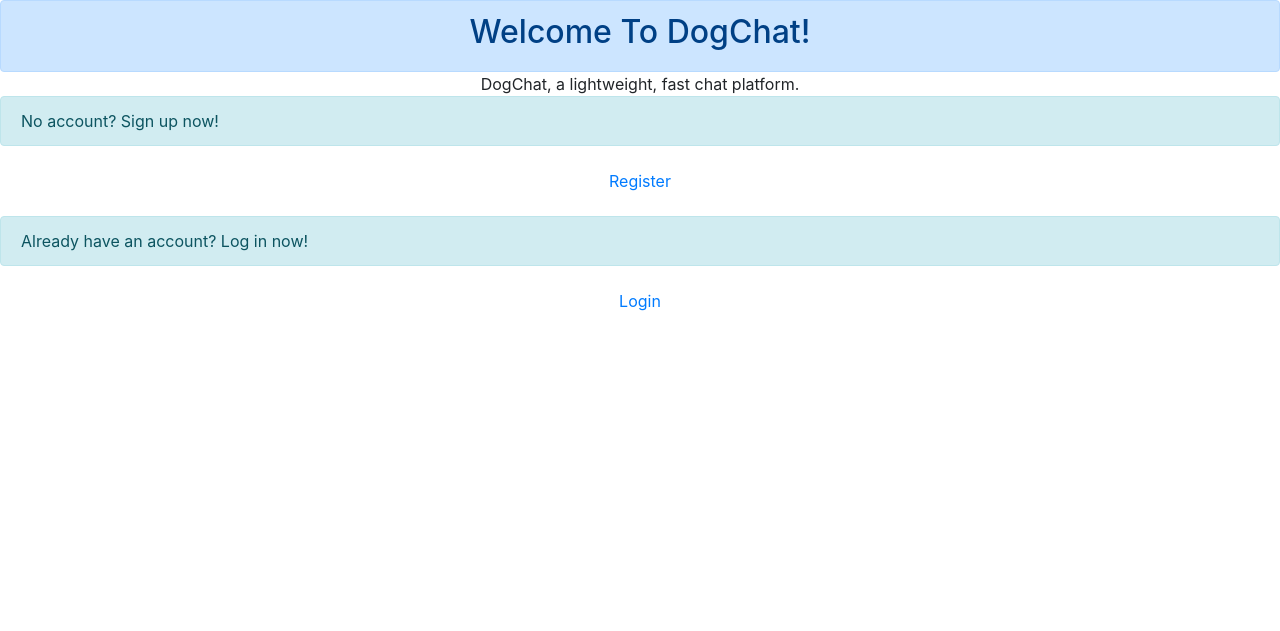
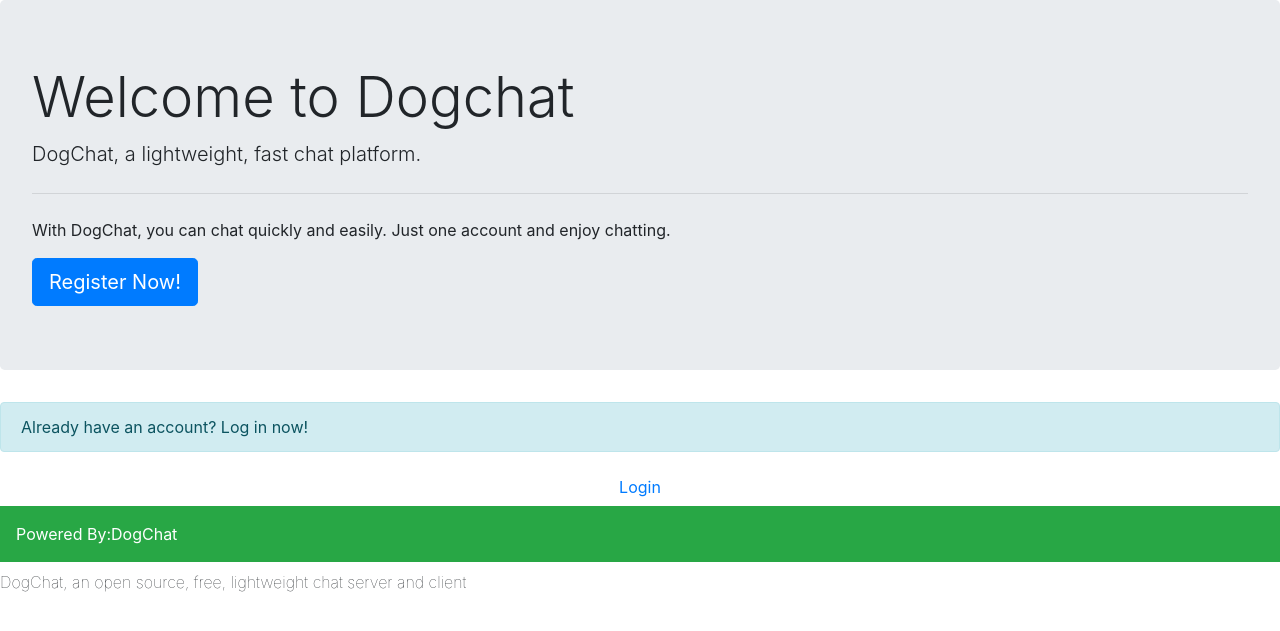
Before and after one commit to EdwardLab/dogchat, a Django app: page / in a window 1280 px wide. Shown: the part 56-687 px from the top of the page. Run offline with Django 3.2, Linux system fonts and the light colour scheme; some libraries are stand-ins or nearby versions.

Commit message:
Update home.html

```diff
--- a/homepage/templates/homepage/home.html
+++ b/homepage/templates/homepage/home.html
@@ -41,17 +41,22 @@
                 </div>
             </div>
         </nav>
-        <div style="text-align: center; margin: 0 auto;" class="alert alert-primary" role="alert"><h2>Welcome To DogChat!</h2></div>
-        <p style="text-align: center; margin: 0 auto;" >DogChat, a lightweight, fast chat platform.</p>
-        <div class="alert alert-info text-align: center; margin: 0 auto;" role="alert">No account? Sign up now!</div>
-            </div>
+
+        <div class="jumbotron">
+  <h1 class="display-4">Welcome to Dogchat</h1>
+  <p class="lead">DogChat, a lightweight, fast chat platform.</p>
+  <hr class="my-4">
+  <p>With DogChat, you can chat quickly and easily. Just one account and enjoy chatting.</p>
+  <a class="btn btn-primary btn-lg" href="{% url 'users:register' %}" role="button">Register Now!</a>
+</div>
+                </div>
 
 
-                <p><button class="form-control btn btn-default col-12"> <a href="{% url 'users:register' %}">Register</a></button>
-        <div class="alert alert-info text-align: center; margin: 0 auto;" role="alert">Already have an account? Log in now!</div>
+     <div class="alert alert-info text-align: center; margin: 0 auto;" role="alert">Already have an account? Log in now!</div>
 
                 <button class="form-control btn btn-default col-12"> <a href="{% url 'users:login' %}">Login</a></button>
-
+          <div class="p-3 mb-2 bg-success text-white">Powered By:DogChat</div>
+          <p class="font-weight-lighter">DogChat, an open source, free, lightweight chat server and client</p>
             </div>
         </form>
     </body>
```
